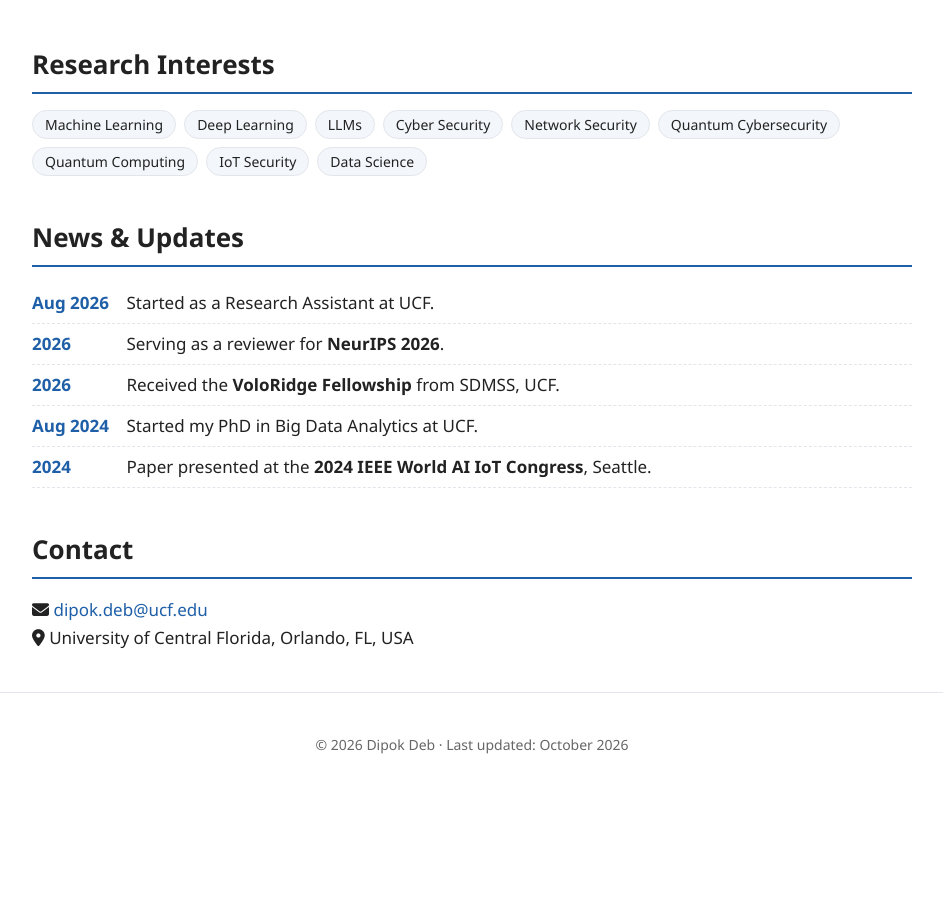
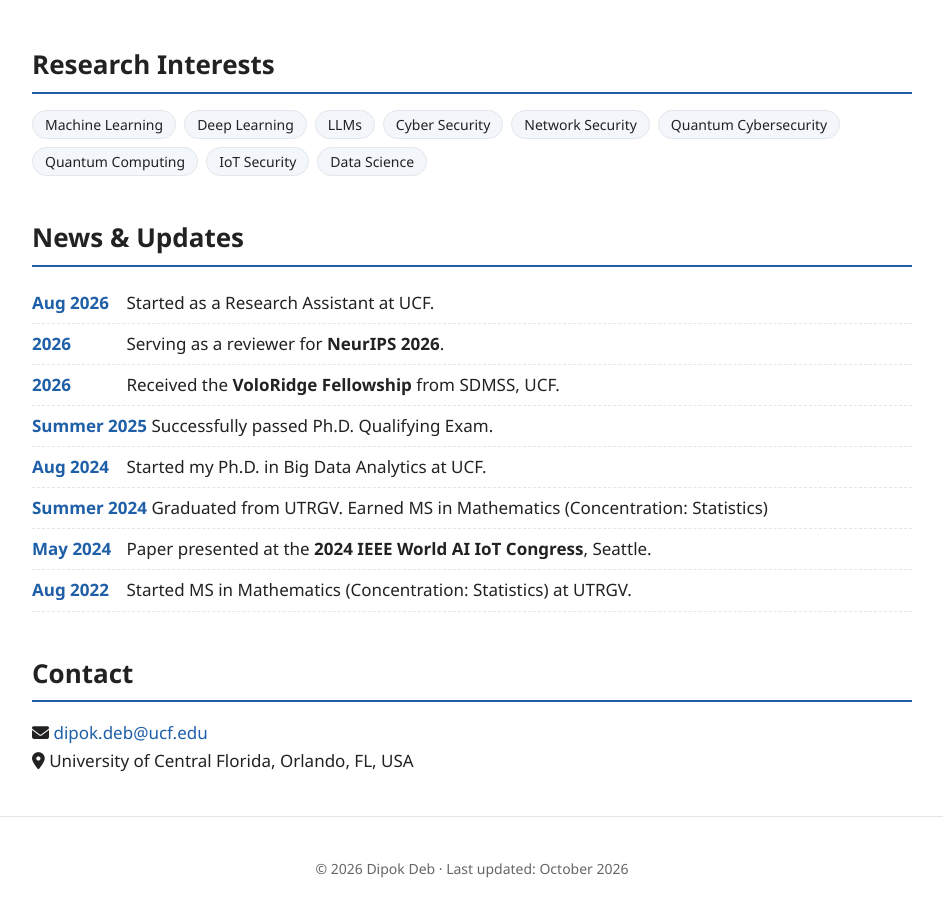
Before and after one commit to Dipok009/dipok009.github.io, a plain HTML site: page index.html in a window 1280 px wide. Shown: the part 705-1615 px from the top of the page, without its empty margins (168-1111 px from the left). Before the commit the page ends 1491 px from the top, so only its background shows below. Drawn offline with Linux system fonts and the light colour scheme; some icons are missing.

Commit message:
Update academic achievements and timeline in index.html

```diff
--- a/index.html
+++ b/index.html
@@ -113,8 +113,11 @@
         <li><span class="date">Aug 2026</span> Started as a Research Assistant at UCF.</li>
         <li><span class="date">2026</span> Serving as a reviewer for <b>NeurIPS 2026</b>.</li>
         <li><span class="date">2026</span> Received the <b>VoloRidge Fellowship</b> from SDMSS, UCF.</li>
-        <li><span class="date">Aug 2024</span> Started my PhD in Big Data Analytics at UCF.</li>
-        <li><span class="date">2024</span> Paper presented at the <b>2024 IEEE World AI IoT Congress</b>, Seattle.</li>
+        <li><span class="date">Summer 2025</span> Successfully passed Ph.D. Qualifying Exam.</li>
+        <li><span class="date">Aug 2024</span> Started my Ph.D. in Big Data Analytics at UCF.</li>
+        <li><span class="date">Summer 2024</span> Graduated from UTRGV. Earned MS in Mathematics (Concentration: Statistics)</li>
+        <li><span class="date">May 2024</span> Paper presented at the <b>2024 IEEE World AI IoT Congress</b>, Seattle.</li>
+        <li><span class="date">Aug 2022</span> Started MS in Mathematics (Concentration: Statistics) at UTRGV.</li>
       </ul>
     </section>
 
```
